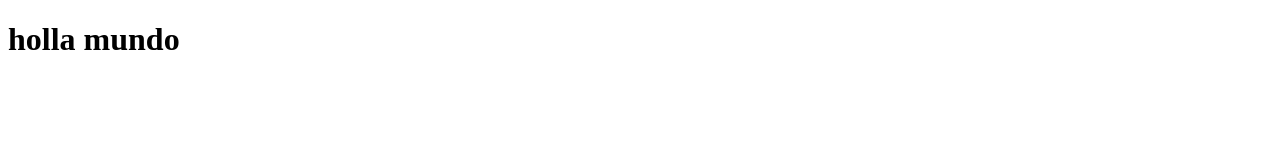
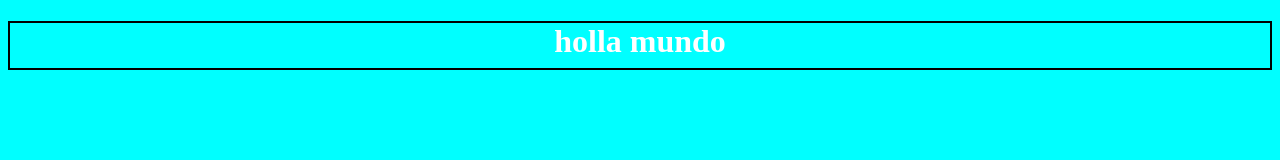
Before and after one commit to mauss19/flujo-, a plain HTML site: page index.html in a window 1280 px wide. Drawn offline with Linux system fonts and the light colour scheme.

Commit message:
Agrego estilos CSS

```diff
--- /dev/null
+++ b/flujo.css
@@ -0,0 +1,7 @@
+body{background-color: aqua;}
+h1 {
+    color: white;
+    border:2px solid black;
+    padding-bottom: 8px;
+    display: flex;justify-content:center ;
+}
--- a/index.html
+++ b/index.html
@@ -4,6 +4,7 @@
     <meta charset="UTF-8">
     <meta name="viewport" content="width=device-width, initial-scale=1.0">
     <title>Document</title>
+    <link rel="stylesheet" href="flujo.css">
 </head>
 <body>
     <h1>holla mundo</h1>
```
